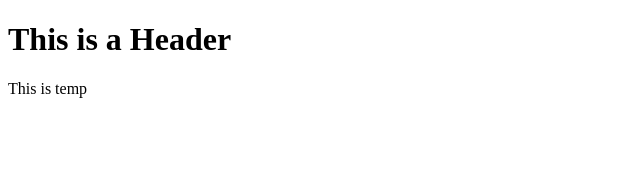
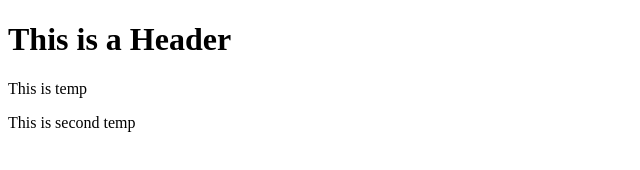
Before and after one commit to TravisInSF/git-test, a plain HTML site: page index.html in a window 1280 px wide. Shown: the whole page, without its empty margins (0-640 px from the left). Drawn offline with Linux system fonts and the light colour scheme.

Commit message:
third coursera

```diff
--- a/index.html
+++ b/index.html
@@ -4,5 +4,6 @@
     <body>
         <h1>This is a Header</h1>
         <p>This is temp</p>
+        <p>This is second temp</p>
     </body>
 </html>
```
